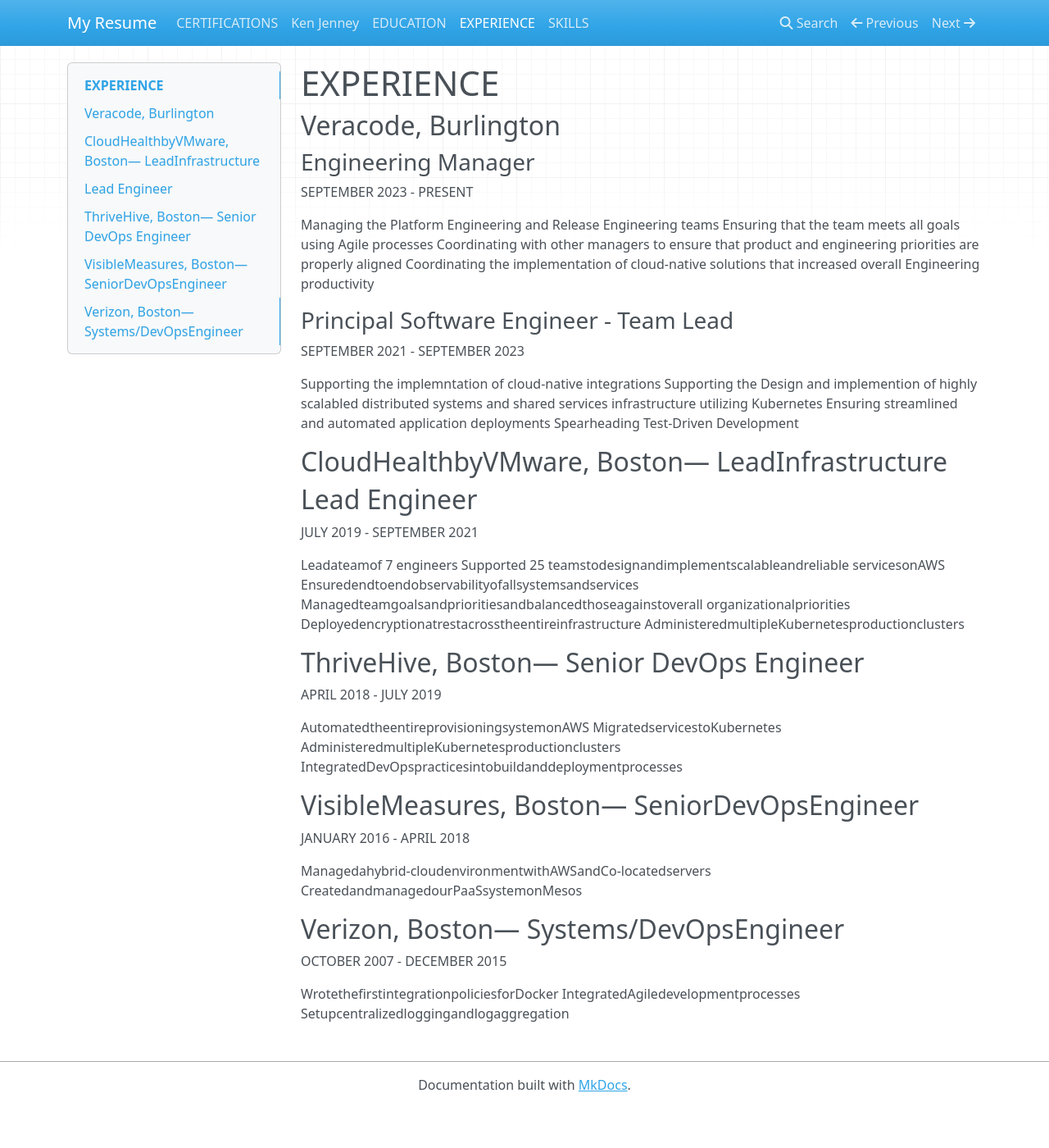
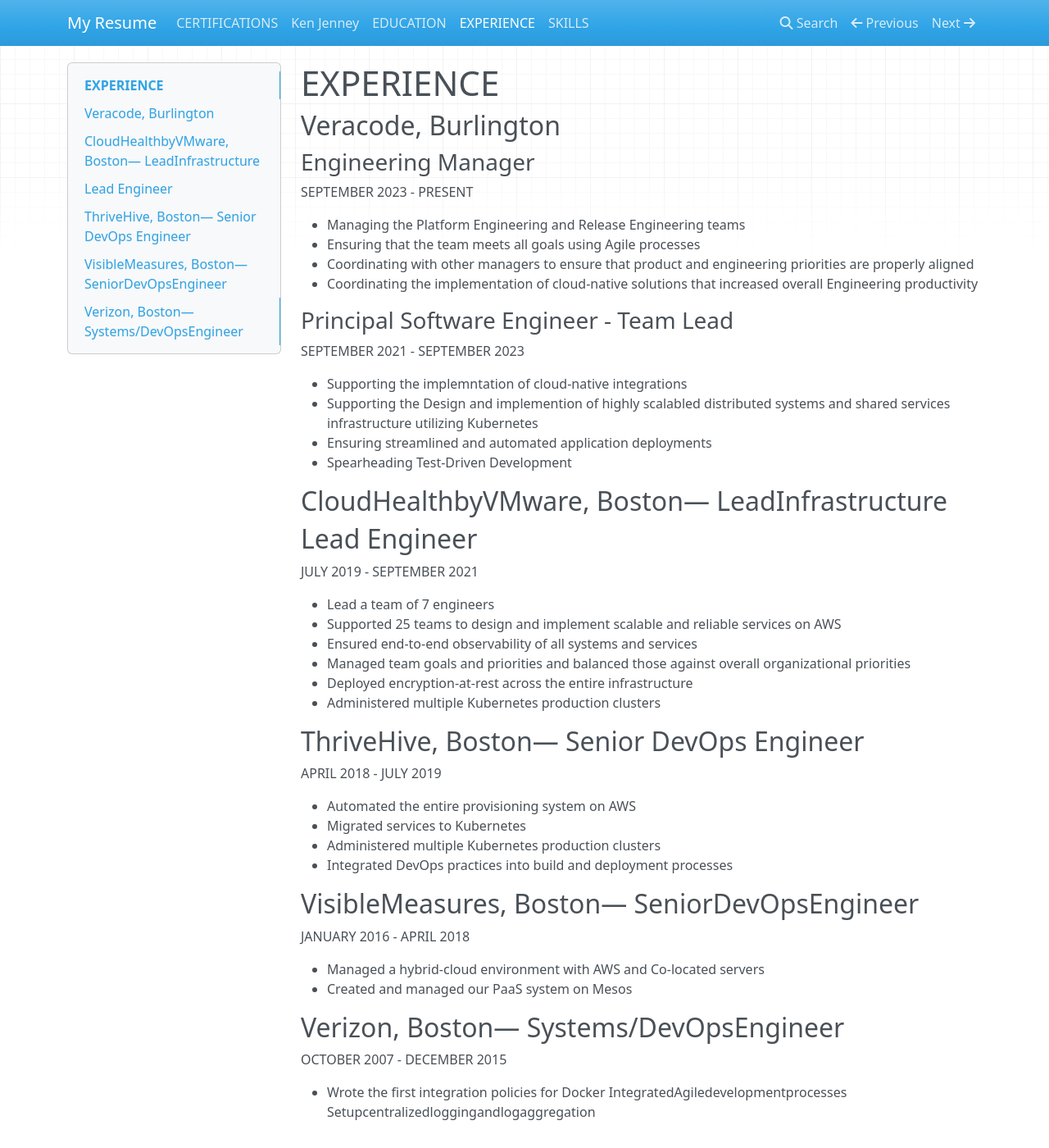
Before and after one commit to kjenney/myresume, an MkDocs documentation site: the page built from docs/experience.md, in a window 1280 px wide and 1400 px high. Shown: the whole window at 82% size. Built offline with MkDocs 1.6.1, drawn with Linux system fonts in a browser that asks for light colours; nearby versions of some CDN libraries.

Commit message:
Update experience.md

```diff
--- a/docs/experience.md
+++ b/docs/experience.md
@@ -6,22 +6,19 @@
 
 SEPTEMBER 2023 - PRESENT
 
-Managing the Platform Engineering and Release Engineering teams
-Ensuring that the team meets all goals using Agile processes
-Coordinating with other managers to ensure that product and engineering
-priorities are properly aligned
-Coordinating the implementation of cloud-native solutions that increased
-overall Engineering productivity
+* Managing the Platform Engineering and Release Engineering teams
+* Ensuring that the team meets all goals using Agile processes
+* Coordinating with other managers to ensure that product and engineering priorities are properly aligned
+* Coordinating the implementation of cloud-native solutions that increased overall Engineering productivity
 
 ### Principal Software Engineer - Team Lead
 
 SEPTEMBER 2021 - SEPTEMBER 2023
 
-Supporting the implemntation of cloud-native integrations
-Supporting the Design and implemention of highly scalabled distributed systems and
-shared services infrastructure utilizing Kubernetes
-Ensuring streamlined and automated application deployments
-Spearheading Test-Driven Development
+* Supporting the implemntation of cloud-native integrations
+* Supporting the Design and implemention of highly scalabled distributed systems and shared services infrastructure utilizing Kubernetes
+* Ensuring streamlined and automated application deployments
+* Spearheading Test-Driven Development
 
 ## CloudHealthbyVMware, Boston— LeadInfrastructure
 
@@ -29,35 +26,33 @@ Spearheading Test-Driven Development
 
 JULY 2019 - SEPTEMBER 2021
 
-Leadateamof 7 engineers
-Supported 25 teamstodesignandimplementscalableandreliable
-servicesonAWS
-Ensuredendtoendobservabilityofallsystemsandservices
-Managedteamgoalsandprioritiesandbalancedthoseagainstoverall
-organizationalpriorities
-Deployedencryptionatrestacrosstheentireinfrastructure
-AdministeredmultipleKubernetesproductionclusters
+* Lead a team of 7 engineers
+* Supported 25 teams to design and implement scalable and reliable services on AWS
+* Ensured end-to-end observability of all systems and services
+* Managed team goals and priorities and balanced those against overall organizational priorities
+* Deployed encryption-at-rest across the entire infrastructure
+* Administered multiple Kubernetes production clusters
 
 ## ThriveHive, Boston— Senior DevOps Engineer
 
 APRIL 2018 - JULY 2019
 
-AutomatedtheentireprovisioningsystemonAWS
-MigratedservicestoKubernetes
-AdministeredmultipleKubernetesproductionclusters
-IntegratedDevOpspracticesintobuildanddeploymentprocesses
+* Automated the entire provisioning system on AWS
+* Migrated services to Kubernetes
+* Administered multiple Kubernetes production clusters
+* Integrated DevOps practices into build and deployment processes
 
 ## VisibleMeasures, Boston— SeniorDevOpsEngineer
 
 JANUARY 2016 - APRIL 2018
 
-Managedahybrid-cloudenvironmentwithAWSandCo-locatedservers
-CreatedandmanagedourPaaSsystemonMesos
+* Managed a hybrid-cloud environment with AWS and Co-located servers
+* Created and managed our PaaS system on Mesos
 
 ## Verizon, Boston— Systems/DevOpsEngineer
 
 OCTOBER 2007 - DECEMBER 2015
 
-WrotethefirstintegrationpoliciesforDocker
+* Wrote the first integration policies for Docker
 IntegratedAgiledevelopmentprocesses
 Setupcentralizedloggingandlogaggregation
```
